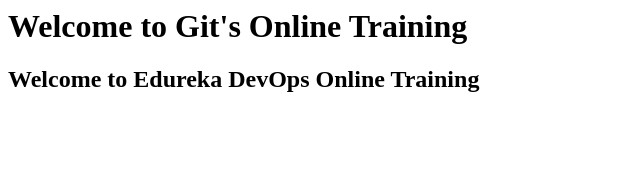
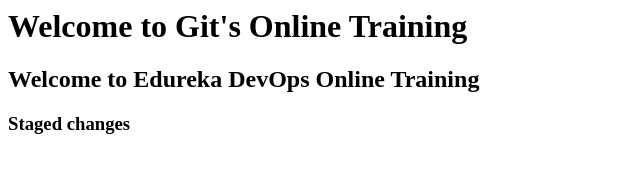
Before and after one commit to divya2917/edureka_test, a plain HTML site: page index.html in a window 1280 px wide. Shown: the whole page, without its empty margins (0-640 px from the left). Drawn offline with Linux system fonts and the light colour scheme.

Commit message:
Third commit of index.html

```diff
--- a/index.html
+++ b/index.html
@@ -1,2 +1,3 @@
 <h1>Welcome to Git's Online Training</h1>
 <h2>Welcome to Edureka DevOps Online Training</h2>
+<h3>Staged changes</h3>
```
